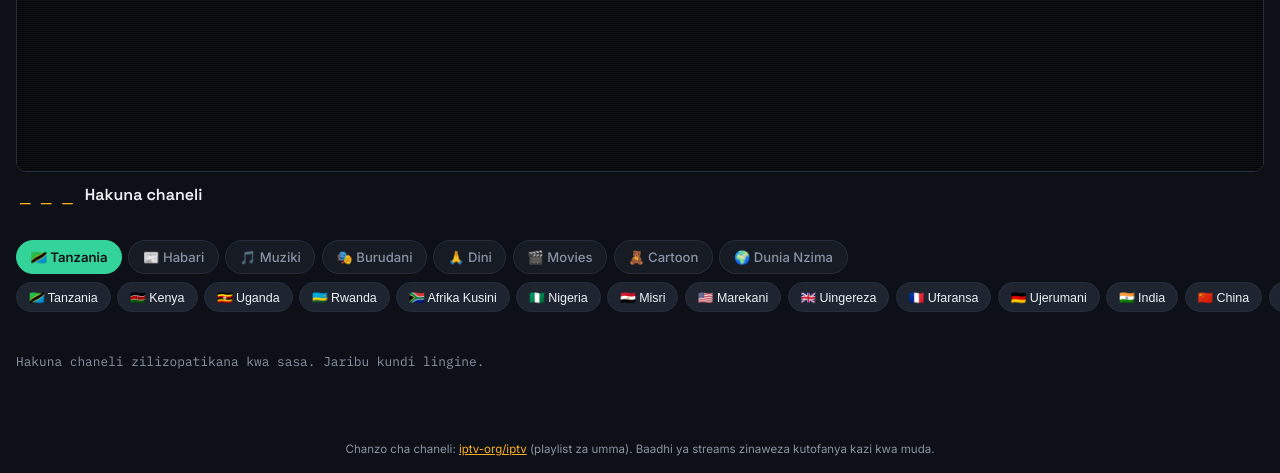
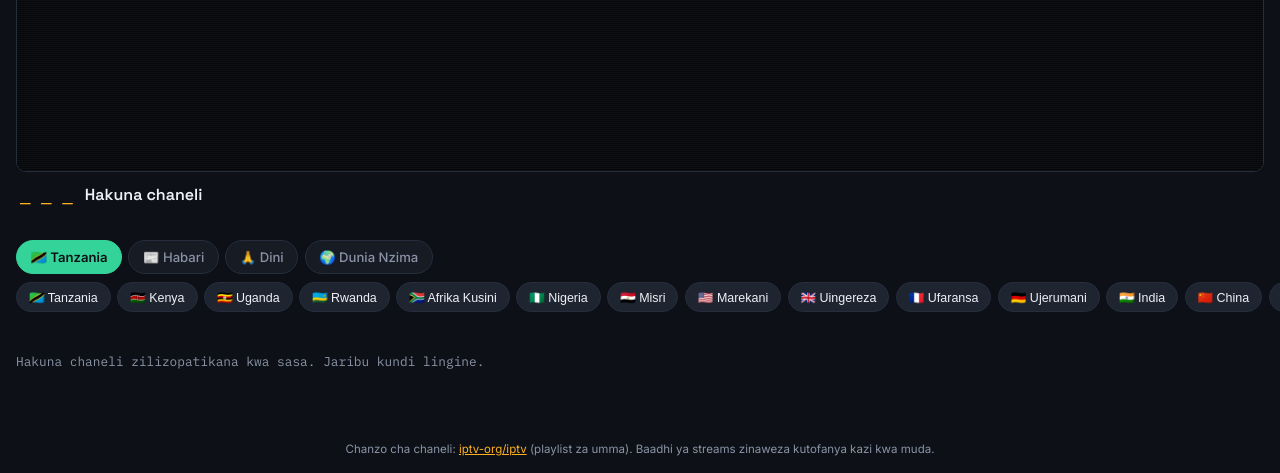
Before and after one commit to tonticha9/Runda-Tv, a Flask app: page / in a window 1280 px wide. Shown: the part 604-1077 px from the top of the page. Run offline with Flask 3, Linux system fonts and the light colour scheme; data that the repository does not hold is empty; some libraries are stand-ins or nearby versions.

Commit message:
Refactor navigation tabs to use dynamic categories

```diff
--- a/templates/index.html
+++ b/templates/index.html
@@ -43,12 +43,9 @@
 
 <nav class="tabs" id="tabs">
   <button class="tab active" data-tab="tanzania">🇹🇿 Tanzania</button>
-  <button class="tab" data-tab="news">📰 Habari</button>
-  <button class="tab" data-tab="music">🎵 Muziki</button>
-  <button class="tab" data-tab="entertainment">🎭 Burudani</button>
-  <button class="tab" data-tab="religious">🙏 Dini</button>
-  <button class="tab" data-tab="movies">🎬 Movies</button>
-  <button class="tab" data-tab="kids">🧸 Cartoon</button>
+  {% for slug, c in categories.items() %}
+  <button class="tab" data-tab="{{ slug }}">{{ c.emoji }} {{ c.label }}</button>
+  {% endfor %}
   <button class="tab" data-tab="world">🌍 Dunia Nzima</button>
 </nav>
 
```
